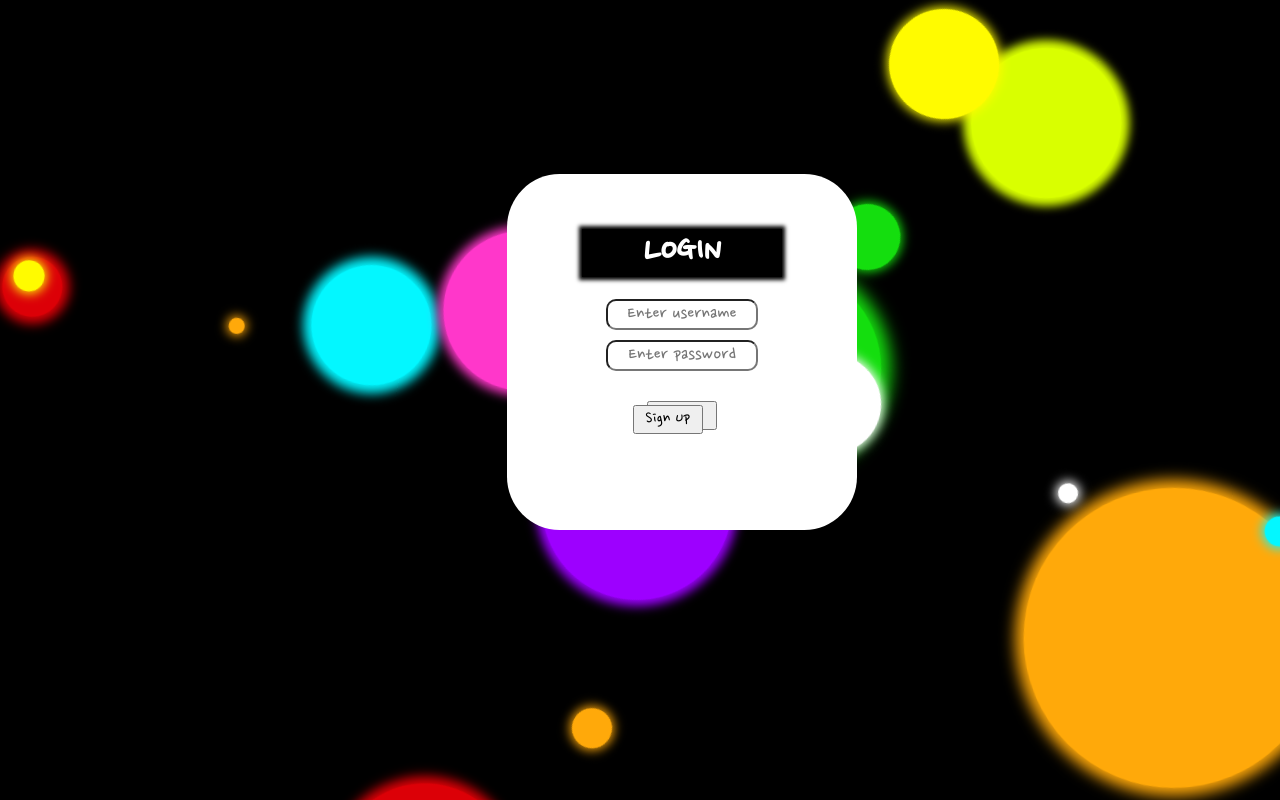
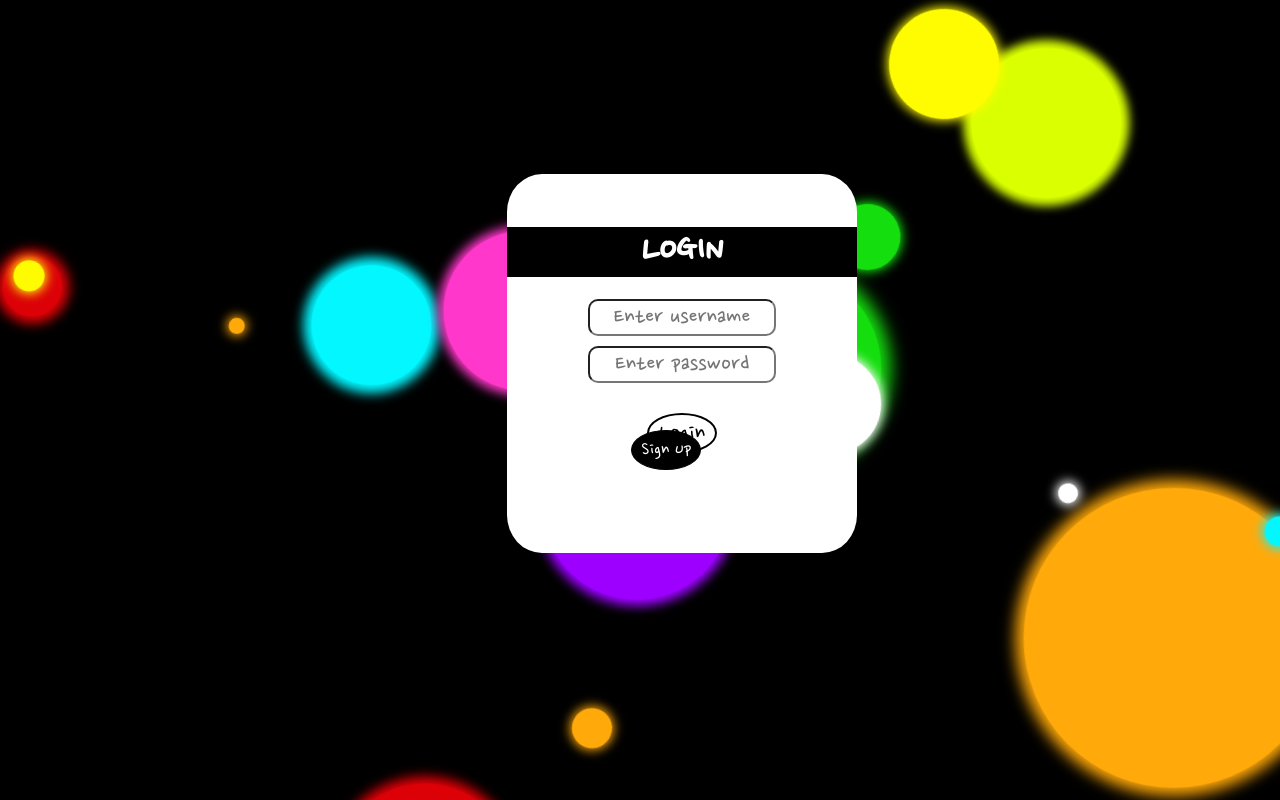
Before and after one commit to joki9448/to-do-list, a React (Create React App) app in the folder client/: page / in a window 1280 px wide. Built offline with nearby package versions, Linux system fonts and the light colour scheme; no server answers.

Commit message:
styled login buttons

```diff
--- a/client/src/App.css
+++ b/client/src/App.css
@@ -7,7 +7,7 @@ body {
 
 /* LOGIN FORM */
 .login-form {
-  border-radius: 15%;
+  border-radius: 10%;
   background: white;
   padding: 100px;
   display: flex;
@@ -25,11 +25,11 @@ body {
   background: black;
   color: white;
   text-align: center;
-  width: 200px;
+  width: 350px;
   position: absolute;
-  font-size: 38px;
-  margin-bottom: 225px;
-  box-shadow: 0px 0px 4px 3px black;
+  font-size: 40px;
+  margin-bottom: 250px;
+  /* box-shadow: 0px 0px 4px 3px black; */
 }
 .login-form :nth-child(2) {
   margin-top: 25px;
@@ -40,19 +40,28 @@ body {
 .login-form input {
   text-align: center;
   border-radius: 10px;
-  font-size: 20px;
+  font-size: 25px;
   margin: 5px;
 }
 .login-btn {
-  font-size: 18px;
+  background-color: white;
+  border: 2px solid black;
+  border-radius: 100%;
+  font-size: 25px;
   margin-top: 13px;
+  height: 40px;
   width: 70px;
 }
 .signup-btn {
-  font-size: 18px;
+  background-color: black;
+  border: 1px solid black;
+  color: white;
+  border-radius: 100%;
+  font-size: 20px;
   position: absolute;
-  margin-top: 31%;
-  margin-left: 48.8%;
+  margin-top: 33%;
+  margin-left: 48.7%;
+  height: 40px;
   width: 70px;
 }
 
```
